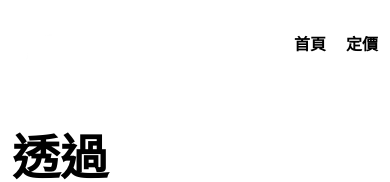
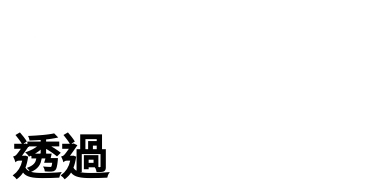
Before and after one commit to happyloa/Hex2023-mission2, a Next.js app: page / in a window 390 px wide. Shown: the top 182 px of the page. Built offline with nearby package versions, Linux system fonts and the light colour scheme.

Commit message:
增加響應式設定

```diff
--- a/components/layout/Header.module.css
+++ b/components/layout/Header.module.css
@@ -21,3 +21,17 @@
   display: flex;
   gap: 20px;
 }
+
+@media (max-width: 576px) {
+  .wrapper {
+    padding: 28px 0;
+  }
+
+  .site-logo {
+    width: 147px;
+  }
+
+  .desktop-nav {
+    display: none;
+  }
+}
```
